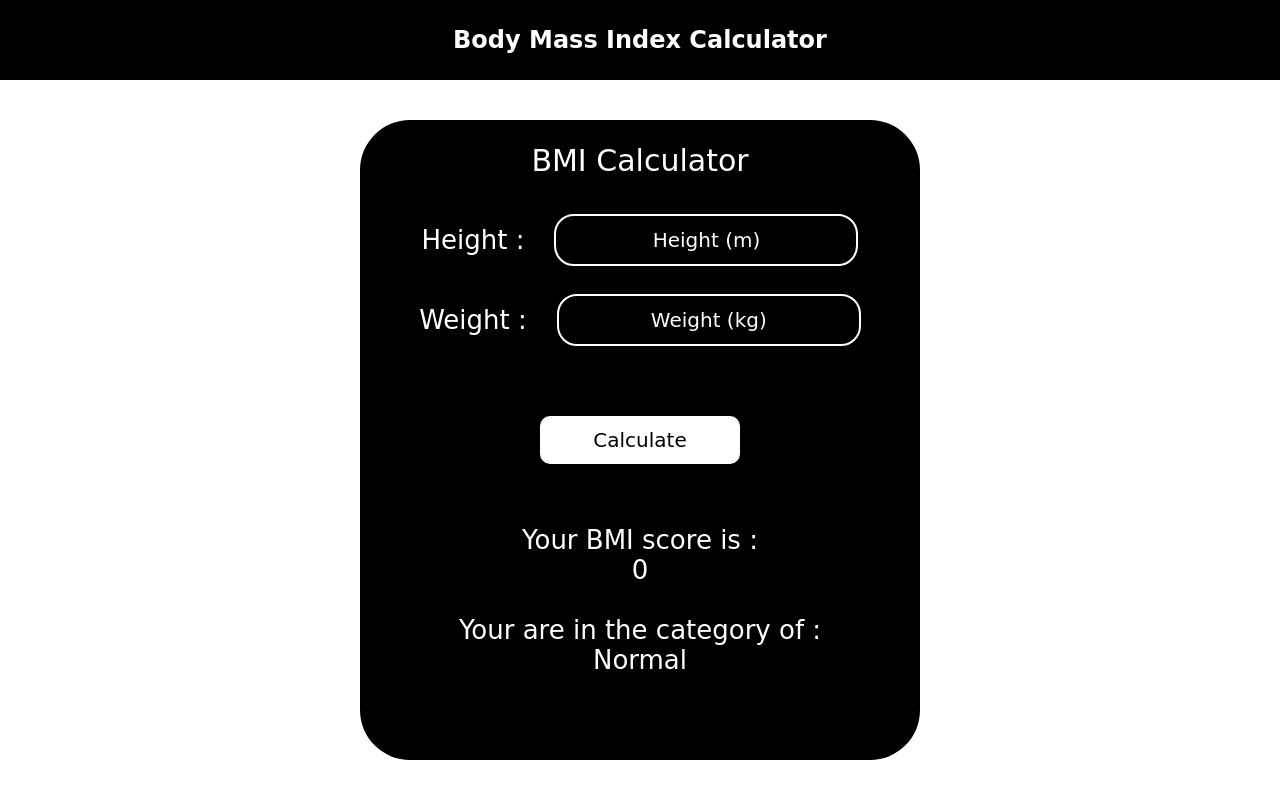
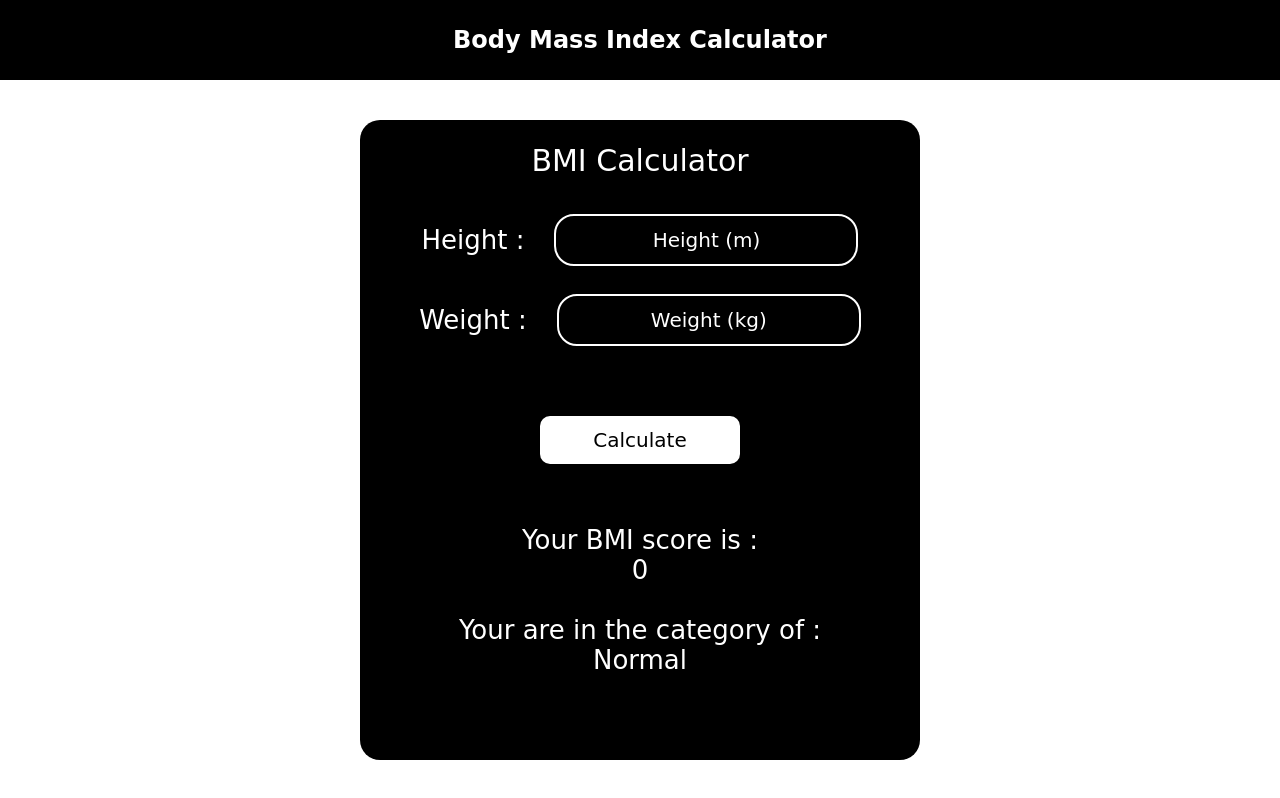
Before and after one commit to Poptale/BMI-Calculator, a plain HTML site: page index.html in a window 1280 px wide. Drawn offline with Linux system fonts and the light colour scheme.

Commit message:
icon added

```diff
--- a/index.html
+++ b/index.html
@@ -1,6 +1,7 @@
 <!DOCTYPE html>
 <html lang="en">
 <head>
+    <link rel="shortcut icon" href="bmi.png" type="x type">
     <meta charset="UTF-8">
     <meta name="viewport" content="width=device-width, initial-scale=1.0">
     <link rel="stylesheet" href="style.css">
--- a/style.css
+++ b/style.css
@@ -27,7 +27,7 @@ nav{
     height: 80vh;
     background-color: black;
     width: 70vh;
-    border-radius: 50px;
+    border-radius: 20px;
 }
 
 .heading{
```
Also changed, not shown: bmi.png (added).
